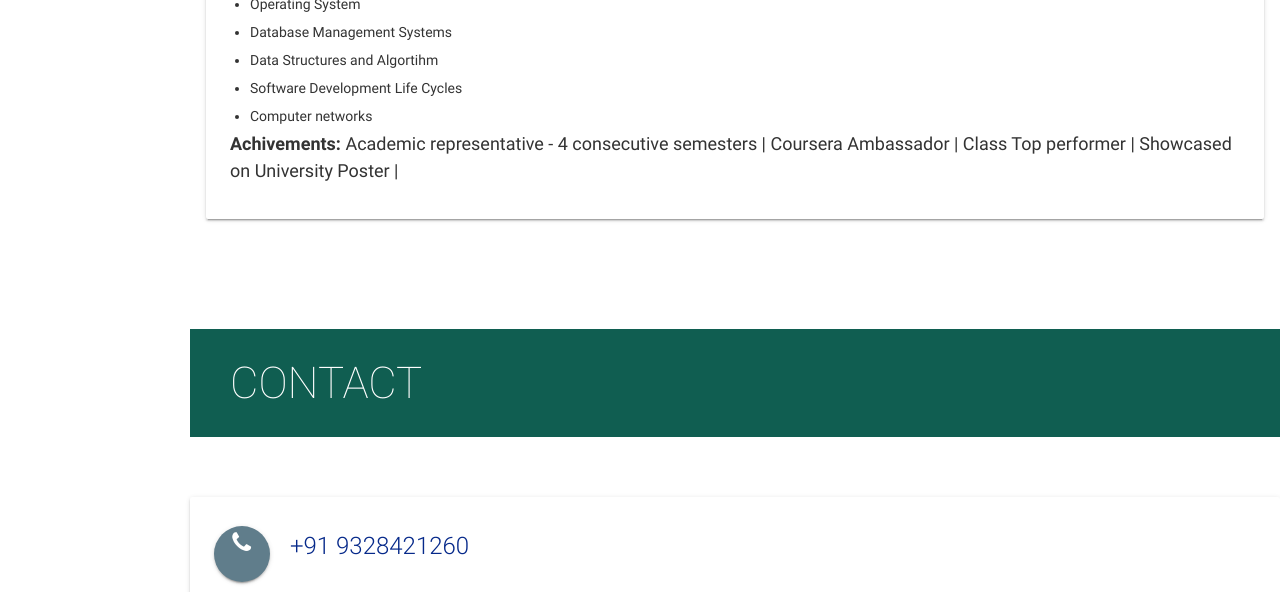
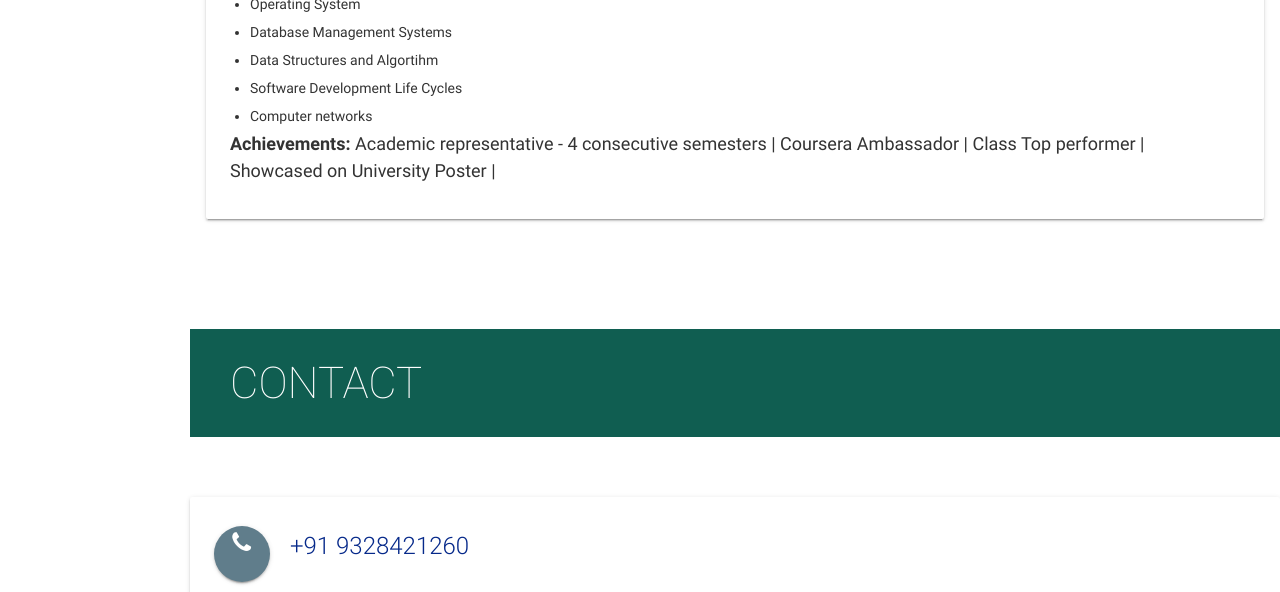
Before and after one commit to prachikakanodia/prachikakanodia.github.io, a plain HTML site: page index.html in a window 1280 px wide. Shown: the part 6200-6792 px from the top of the page. Drawn offline with nearby package versions, Linux system fonts and the light colour scheme.

Commit message:
Update index.html

```diff
--- a/index.html
+++ b/index.html
@@ -767,7 +767,7 @@
                     <li>Software Development Life Cycles</li>
                     <li>Computer networks</li>
                   </ul>
-                  <b>Achivements: </b> Academic representative - 4 consecutive semesters |  Coursera Ambassador | Class Top performer | Showcased on University Poster |
+                  <b>Achievements: </b> Academic representative - 4 consecutive semesters |  Coursera Ambassador | Class Top performer | Showcased on University Poster |
                   </p>
 
                 </ul>
```
